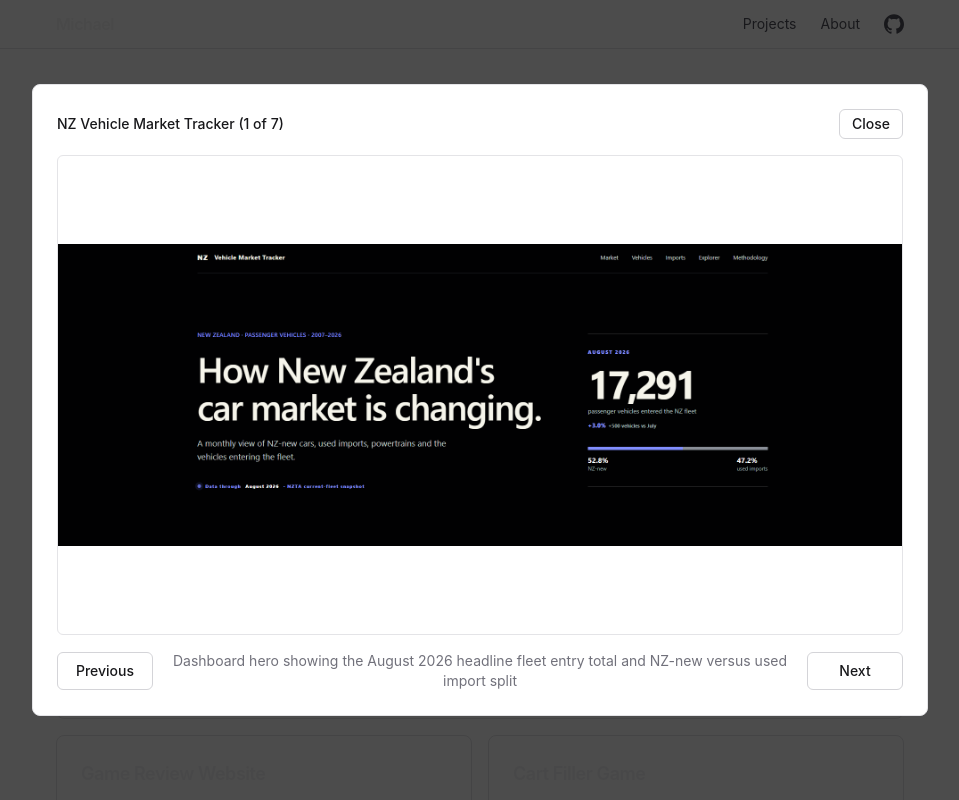
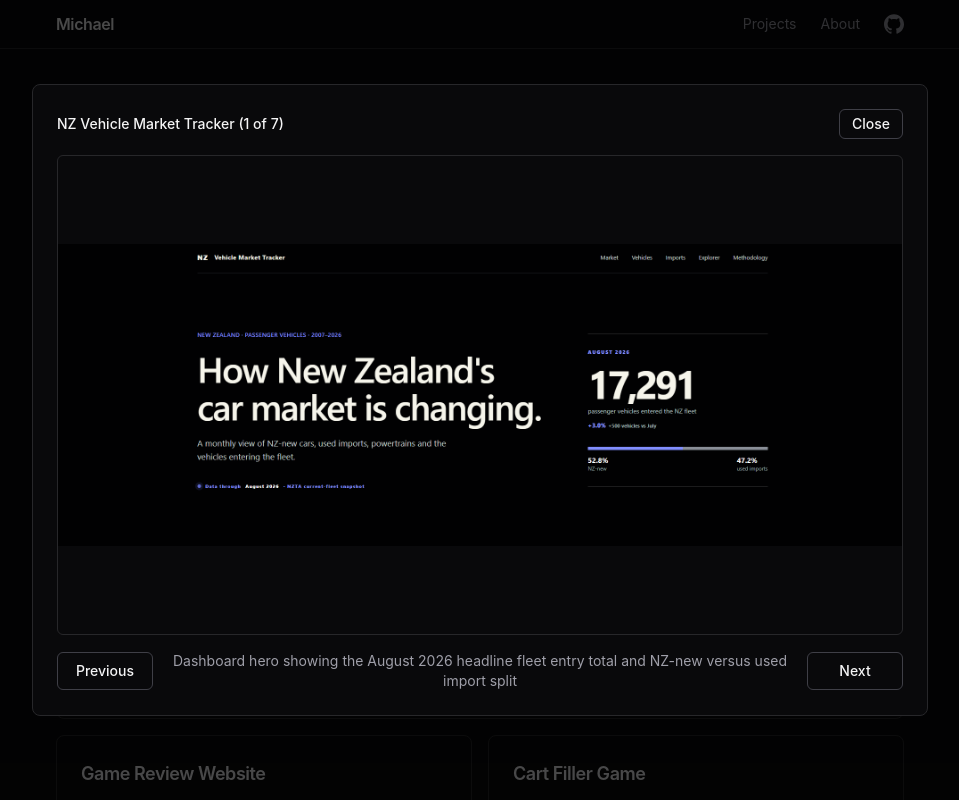
Before and after one commit to michaelocez/michaelocez.github.io, a React (Vite) app: page / in a window 1280 px wide. Both pictures are taken after a click on the button 640 px from the left and 604 px from the top of the page. Shown: the top 800 px of the page, without its empty margins (160-1119 px from the left). Built offline with nearby package versions, Linux system fonts and the light colour scheme.

Commit message:
style: go dark-only, remove light theme

```diff
--- a/index.html
+++ b/index.html
@@ -4,6 +4,8 @@
     <meta charset="UTF-8" />
     <link rel="icon" type="image/svg+xml" href="/favicon.svg" />
     <meta name="viewport" content="width=device-width, initial-scale=1.0" />
+    <meta name="color-scheme" content="dark" />
+    <meta name="theme-color" content="#09090b" />
     <meta
       name="description"
       content="Personal portfolio of Michael."
--- a/src/components/About.tsx
+++ b/src/components/About.tsx
@@ -3,8 +3,8 @@ import { Section } from './Section'
 export function About() {
   return (
     <Section id="about" title="About">
-      <ul className="space-y-2 text-base text-zinc-600 dark:text-zinc-400">
-        <li className="font-medium text-zinc-900 dark:text-zinc-100">
+      <ul className="space-y-2 text-base text-zinc-400">
+        <li className="font-medium text-zinc-100">
           Bachelor of Science, Computer Science
         </li>
         <li>Minor in Statistics</li>
--- a/src/components/GlobalSparks.tsx
+++ b/src/components/GlobalSparks.tsx
@@ -38,10 +38,7 @@ export function GlobalSparks() {
     function frame() {
       ctx?.clearRect(0, 0, window.innerWidth, window.innerHeight)
       const now = performance.now()
-      const color = window.matchMedia('(prefers-color-scheme: dark)')
-        .matches
-        ? '212 212 216'
-        : '63 63 70'
+      const color = '212 212 216'
       let alive = false
       for (const spark of sparks) {
         const t = (now - spark.start) / DURATION_MS
--- a/src/components/Header.tsx
+++ b/src/components/Header.tsx
@@ -21,7 +21,7 @@ function GitHubIcon({ className }: { className?: string }) {
 
 export function Header() {
   return (
-    <header className="sticky top-0 z-10 border-b border-zinc-200 bg-white/85 backdrop-blur dark:border-zinc-800 dark:bg-zinc-950/85">
+    <header className="sticky top-0 z-10 border-b border-zinc-800 bg-zinc-950/85 backdrop-blur">
       <div className="mx-auto flex w-full max-w-4xl items-center justify-between px-4 py-3 sm:px-6">
         <a href="#top" className="text-base font-semibold tracking-tight">
           Michael
@@ -34,8 +34,7 @@ export function Header() {
                   href={link.href}
                   className={cn(
                     'underline-offset-4 hover:underline',
-                    'text-zinc-600 hover:text-zinc-900',
-                    'dark:text-zinc-400 dark:hover:text-zinc-100',
+                    'text-zinc-400 hover:text-zinc-100',
                   )}
                 >
                   {link.label}
@@ -48,7 +47,7 @@ export function Header() {
                 target="_blank"
                 rel="noreferrer"
                 aria-label="GitHub profile"
-                className="block text-zinc-600 hover:text-zinc-900 dark:text-zinc-400 dark:hover:text-zinc-100"
+                className="block text-zinc-400 hover:text-zinc-100"
               >
                 <GitHubIcon className="h-5 w-5" />
               </a>
--- a/src/components/Hero.tsx
+++ b/src/components/Hero.tsx
@@ -7,13 +7,13 @@ export function Hero() {
         <h1 className="text-3xl font-bold tracking-tight sm:text-4xl">
           Michael
         </h1>
-        <p className="mt-4 max-w-prose text-base leading-relaxed text-zinc-600 dark:text-zinc-400">
+        <p className="mt-4 max-w-prose text-base leading-relaxed text-zinc-400">
           Computer Science graduate with a Statistics minor.
         </p>
         <div className="mt-6 flex flex-wrap gap-3">
           <a
             href="#projects"
-            className="rounded-md bg-zinc-900 px-4 py-2 text-sm font-medium text-white hover:bg-zinc-700 dark:bg-zinc-100 dark:text-zinc-900 dark:hover:bg-zinc-300"
+            className="rounded-md bg-zinc-100 px-4 py-2 text-sm font-medium text-zinc-900 hover:bg-zinc-300"
           >
             View projects
           </a>
@@ -21,7 +21,7 @@ export function Hero() {
             href="https://github.com/michaelocez"
             target="_blank"
             rel="noreferrer"
-            className="rounded-md border border-zinc-300 px-4 py-2 text-sm font-medium text-zinc-900 hover:bg-zinc-100 dark:border-zinc-700 dark:text-zinc-100 dark:hover:bg-zinc-900"
+            className="rounded-md border border-zinc-700 px-4 py-2 text-sm font-medium text-zinc-100 hover:bg-zinc-900"
           >
             GitHub
           </a>
--- a/src/components/ImageModal.tsx
+++ b/src/components/ImageModal.tsx
@@ -56,9 +56,9 @@ export function ImageModal({
         onClick={onClose}
         className="absolute inset-0 bg-black/70"
       />
-      <div className="relative flex max-h-full w-full max-w-4xl flex-col rounded-lg border border-zinc-200 bg-white p-4 dark:border-zinc-800 dark:bg-zinc-950 sm:p-6">
+      <div className="relative flex max-h-full w-full max-w-4xl flex-col rounded-lg border border-zinc-800 bg-zinc-950 p-4 sm:p-6">
         <div className="mb-4 flex items-center justify-between gap-4">
-          <p className="text-sm font-medium text-zinc-900 dark:text-zinc-100">
+          <p className="text-sm font-medium text-zinc-100">
             {project.title} ({index + 1} of {total})
           </p>
           <button
@@ -66,12 +66,12 @@ export function ImageModal({
             type="button"
             onClick={onClose}
             aria-label="Close screenshots"
-            className="rounded-md border border-zinc-300 px-3 py-1 text-sm font-medium text-zinc-900 hover:bg-zinc-100 dark:border-zinc-700 dark:text-zinc-100 dark:hover:bg-zinc-900"
+            className="rounded-md border border-zinc-700 px-3 py-1 text-sm font-medium text-zinc-100 hover:bg-zinc-900"
           >
             Close
           </button>
         </div>
-        <div className="flex h-[50vh] items-center justify-center rounded-md border border-zinc-200 dark:border-zinc-800 sm:h-[60vh]">
+        <div className="flex h-[50vh] items-center justify-center rounded-md border border-zinc-800 sm:h-[60vh]">
           <img
             src={image.src}
             alt={image.alt}
@@ -83,18 +83,18 @@ export function ImageModal({
             type="button"
             onClick={() => onIndexChange((index - 1 + total) % total)}
             aria-label="Previous screenshot"
-            className="w-24 shrink-0 rounded-md border border-zinc-300 px-4 py-2 text-sm font-medium text-zinc-900 hover:bg-zinc-100 dark:border-zinc-700 dark:text-zinc-100 dark:hover:bg-zinc-900"
+            className="w-24 shrink-0 rounded-md border border-zinc-700 px-4 py-2 text-sm font-medium text-zinc-100 hover:bg-zinc-900"
           >
             Previous
           </button>
-          <p className="min-w-0 flex-1 text-center text-sm text-zinc-500 dark:text-zinc-400">
+          <p className="min-w-0 flex-1 text-center text-sm text-zinc-400">
             {image.alt}
           </p>
           <button
             type="button"
             onClick={() => onIndexChange((index + 1) % total)}
             aria-label="Next screenshot"
-            className="w-24 shrink-0 rounded-md border border-zinc-300 px-4 py-2 text-sm font-medium text-zinc-900 hover:bg-zinc-100 dark:border-zinc-700 dark:text-zinc-100 dark:hover:bg-zinc-900"
+            className="w-24 shrink-0 rounded-md border border-zinc-700 px-4 py-2 text-sm font-medium text-zinc-100 hover:bg-zinc-900"
           >
             Next
           </button>
--- a/src/components/Projects.tsx
+++ b/src/components/Projects.tsx
@@ -56,12 +56,12 @@ function ProjectCard({
       }
       className={
         hasGallery
-          ? 'spotlight flex cursor-pointer flex-col rounded-lg border border-zinc-200 bg-white p-5 hover:border-zinc-400 focus-visible:outline-2 focus-visible:outline-offset-2 focus-visible:outline-zinc-900 dark:border-zinc-800 dark:bg-zinc-950 dark:hover:border-zinc-600 dark:focus-visible:outline-zinc-100 sm:p-6'
-          : 'flex flex-col rounded-lg border border-zinc-200 bg-white p-5 dark:border-zinc-800 dark:bg-zinc-950 sm:p-6'
+          ? 'spotlight flex cursor-pointer flex-col rounded-lg border border-zinc-800 bg-zinc-950 p-5 hover:border-zinc-600 focus-visible:outline-2 focus-visible:outline-offset-2 focus-visible:outline-zinc-100 sm:p-6'
+          : 'flex flex-col rounded-lg border border-zinc-800 bg-zinc-950 p-5 sm:p-6'
       }
     >
       <h3 className="text-lg font-semibold tracking-tight">{project.title}</h3>
-      <p className="mt-2 text-sm leading-relaxed text-zinc-600 dark:text-zinc-400">
+      <p className="mt-2 text-sm leading-relaxed text-zinc-400">
         {project.description}
       </p>
       <ul
@@ -71,7 +71,7 @@ function ProjectCard({
         {project.tech.map((item) => (
           <li
             key={item}
-            className="rounded-md bg-zinc-100 px-2 py-1 text-xs font-medium text-zinc-700 dark:bg-zinc-900 dark:text-zinc-300"
+            className="rounded-md bg-zinc-900 px-2 py-1 text-xs font-medium text-zinc-300"
           >
             {item}
           </li>
@@ -85,7 +85,7 @@ function ProjectCard({
               href={link.url}
               target="_blank"
               rel="noreferrer"
-              className="text-zinc-900 underline underline-offset-4 hover:text-zinc-600 dark:text-zinc-100 dark:hover:text-zinc-400"
+              className="text-zinc-100 underline underline-offset-4 hover:text-zinc-400"
             >
               {link.label}
             </a>
--- a/src/index.css
+++ b/src/index.css
@@ -1,7 +1,16 @@
 @import "tailwindcss";
+
+:root {
+  color-scheme: dark;
+}
 
 html {
   scroll-behavior: smooth;
+}
+
+body {
+  margin: 0;
+  background: #09090b;
 }
 
 .reveal {
@@ -43,7 +52,7 @@ html {
     transition: opacity 0.4s ease;
     background: radial-gradient(
       320px circle at var(--spot-x, 50%) var(--spot-y, 50%),
-      rgb(0 0 0 / 0.06),
+      rgb(255 255 255 / 0.09),
       transparent 70%
     );
     pointer-events: none;
@@ -54,16 +63,6 @@ html {
   }
 }
 
-@media (hover: hover) and (pointer: fine) and (prefers-color-scheme: dark) {
-  .spotlight::before {
-    background: radial-gradient(
-      320px circle at var(--spot-x, 50%) var(--spot-y, 50%),
-      rgb(255 255 255 / 0.09),
-      transparent 70%
-    );
-  }
-}
-
 @media (prefers-reduced-motion: reduce) {
   .spotlight::before {
     display: none;
```
